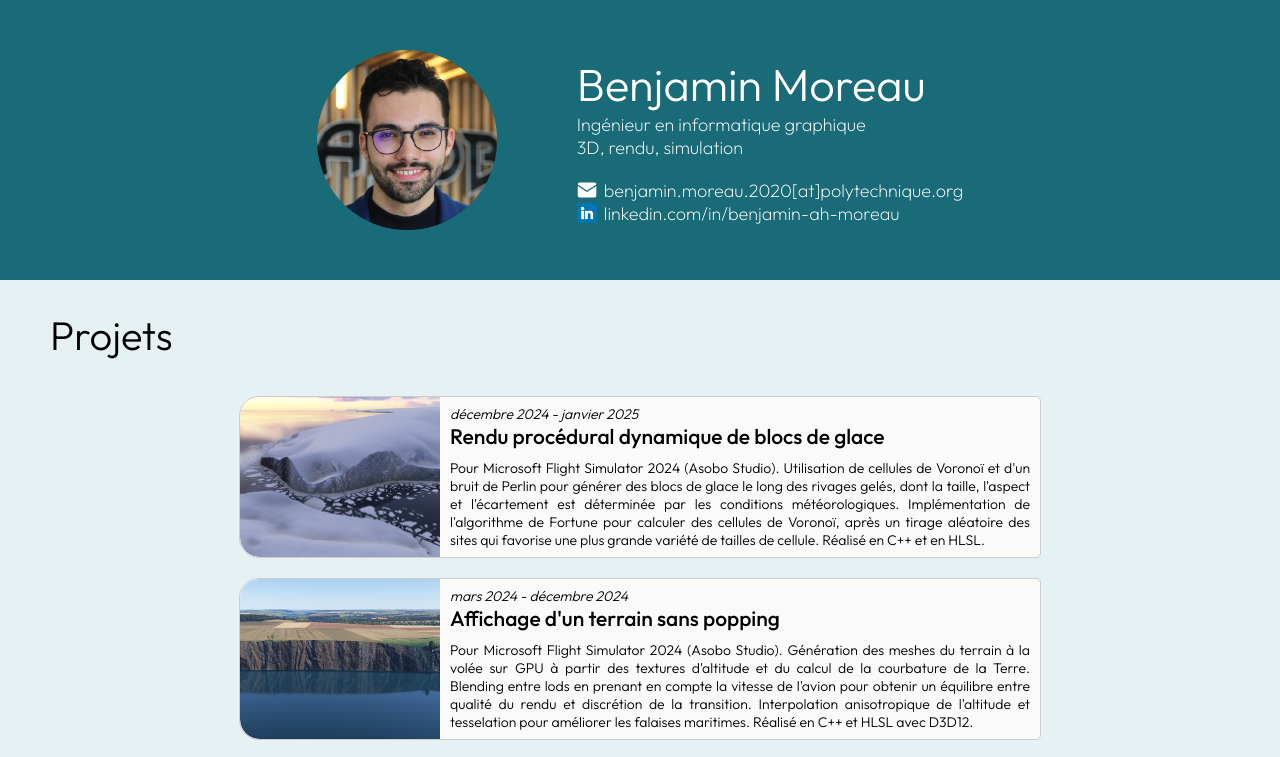
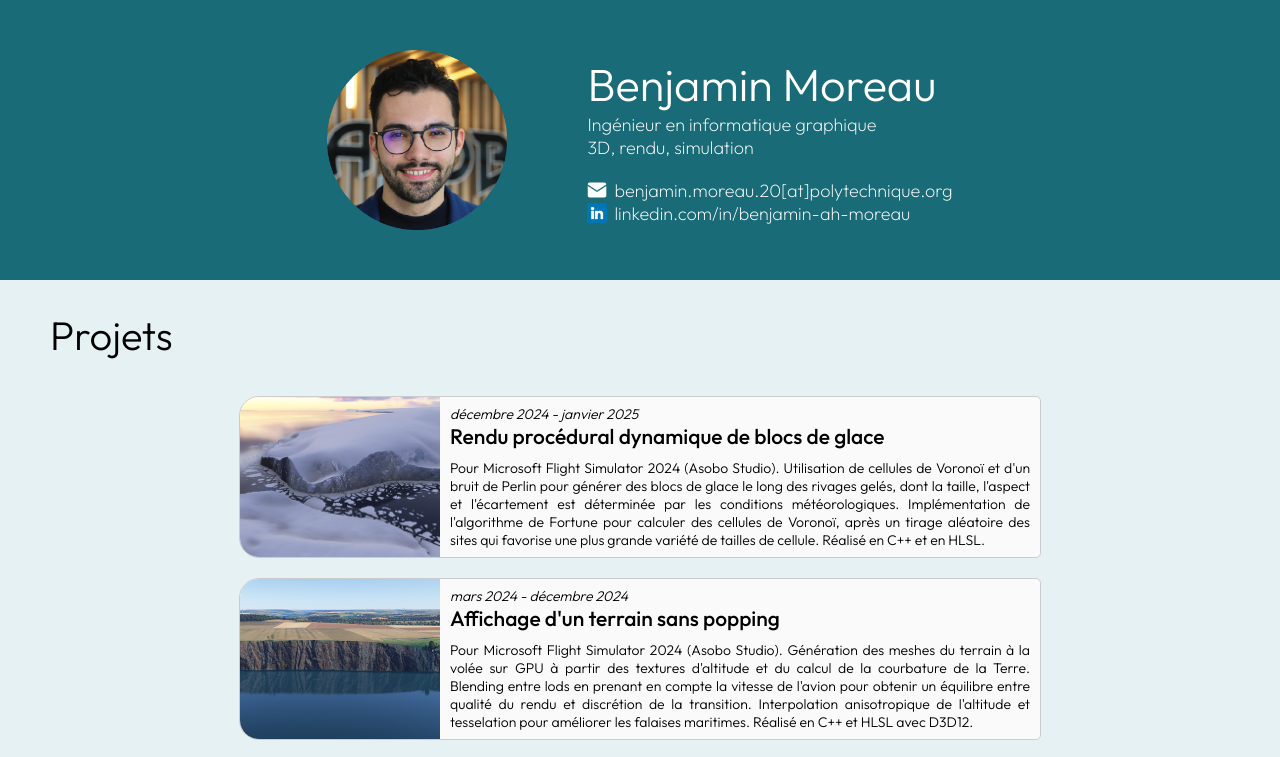
Before and after one commit to benjamin-moreau/benjamin-moreau.github.io, a plain HTML site: page index.html in a window 1280 px wide. Shown: the top 757 px of the page. Drawn offline with Linux system fonts and the light colour scheme.

Commit message:
Shorter email & border radius fix on illustrations

```diff
--- a/index.html
+++ b/index.html
@@ -24,7 +24,7 @@
             <br/>
             <div class="header-link">
                 <img src="imgs/logo_email.png" alt="Logo Email" />
-                <p>benjamin.moreau.2020[at]polytechnique.org</p>
+                <p>benjamin.moreau.20[at]polytechnique.org</p>
             </div>
             <a class="header-link" href="https://linkedin.com/in/benjamin-ah-moreau">
                 <img src="imgs/logo_linkedin.png" alt="Logo LinkedIn" />
--- a/style.css
+++ b/style.css
@@ -108,8 +108,6 @@ article li
     width: 200px;
     min-width: 200px;
     object-fit: cover;
-
-    border-radius: 20px 0px 0px 20px;
 }
 .project-info
 {
```
